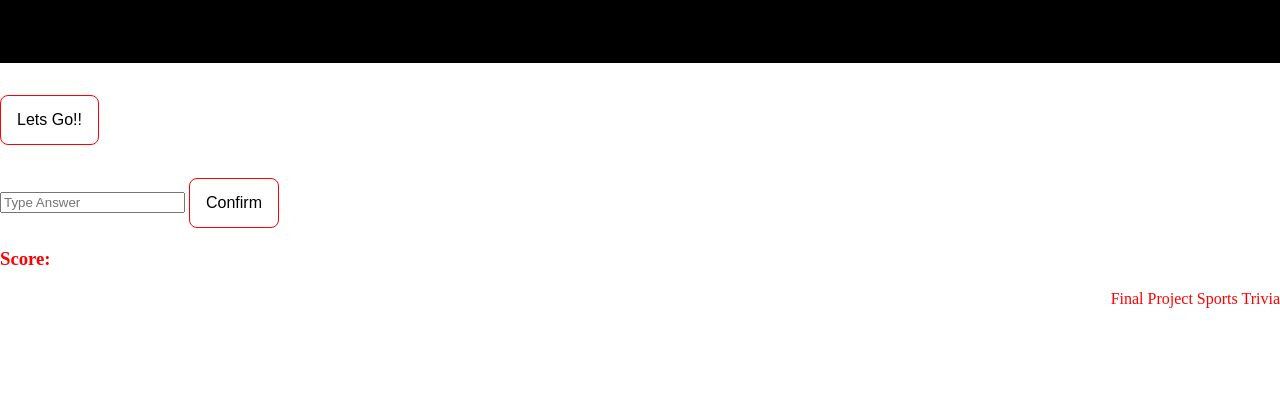
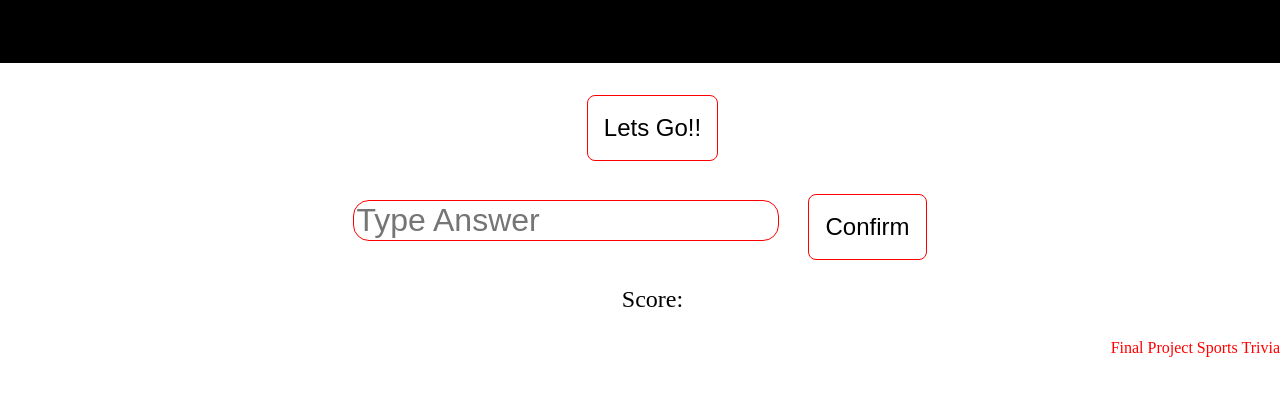
Before and after one commit to rjrogaczewski/rj-rogaczewski-p2, a plain HTML site: page rj-rogaczewski-p2/index.html in a window 1280 px wide. Shown: the part 131-526 px from the top of the page. Drawn offline with Linux system fonts and the light colour scheme.

Commit message:
styles.css

```diff
--- a/rj-rogaczewski-p2/styles.css
+++ b/rj-rogaczewski-p2/styles.css
@@ -5,13 +5,12 @@ body {
     font-weight: 300;
     line-height: 1.25;
     margin: 0;
-    text-align: left;
+    text-align: center;
 }
-.container {
-    margin-left: auto;
-    margin-right: auto;
-    padding-left: 20px;
-    padding-right: 20px;
+.userInput {
+    margin-left: 25px;
+    border-radius: 1rem;
+    font-weight: 200;
 }
 .banner {
     background-color: black;
@@ -33,10 +32,23 @@ button {
     line-height: 2;
     border-radius: 0.5rem;
     font-weight: 300;
-    font-size: 1rem;
+    font-size: 1.5rem;
     vertical-align: middle;
     text-align: center;
     padding: 0.5rem 1rem;
+    margin-left: 25px;
+}
+h3 {
+    margin-left: 25px;
+    color: black;
+    font-weight: 300;
+    font-size: 1.5rem;
+}
+input {
+    border: 1px solid red;
+    border-radius: 1rem;
+    font-size: 2rem;
+    font-weight: 400;
 }
 footer {
     text-align: right;
```
